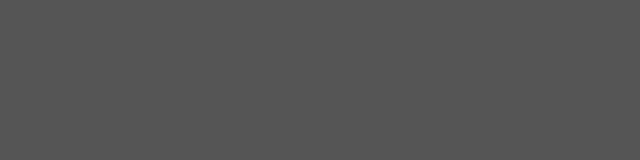
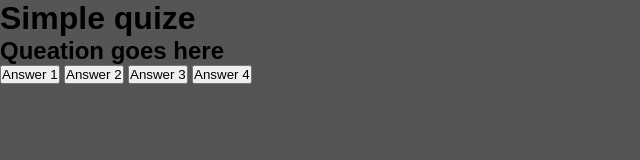
Before and after one commit to fmfahath/QuizApp, a plain HTML site: page index.html in a window 1280 px wide. Shown: the whole page, without its empty margins (0-640 px from the left). Drawn offline with Linux system fonts and the light colour scheme.

Commit message:
HTML  layout created

```diff
--- a/index.html
+++ b/index.html
@@ -8,7 +8,17 @@
 </head>
 <body>
 
-
+<div class="app">
+    <h1>Simple quize</h1>
+    <div class="quiz">
+        <h2 id="question">Queation goes here</h2>
+        <div id="answer-buttons">
+            <button class="btn">Answer 1</button>
+            <button class="btn">Answer 2</button>
+            <button class="btn">Answer 3</button>
+            <button class="btn">Answer 4</button>
+    </div>
+</div>
 
 
 <script src="./js/app.js"></script>
```
